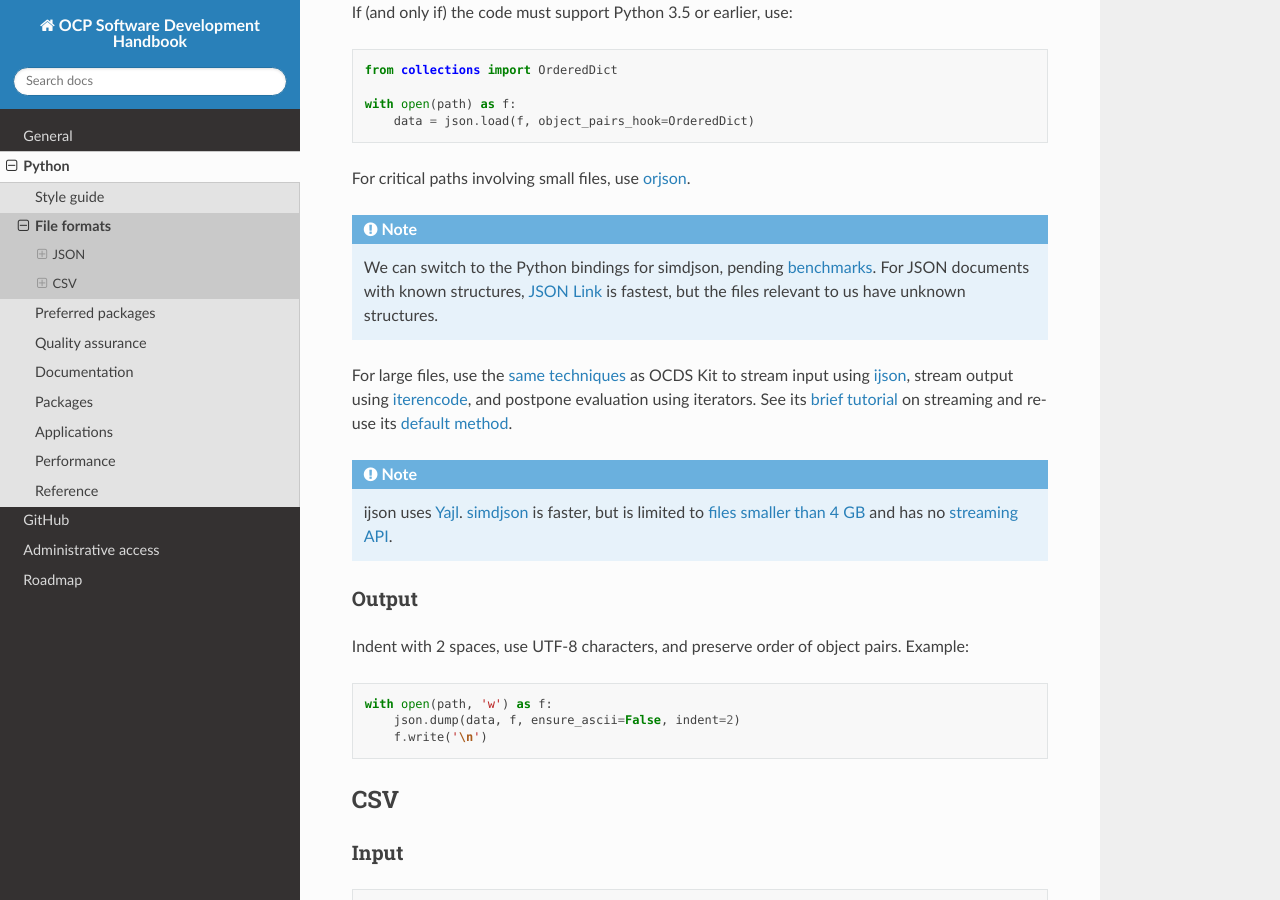
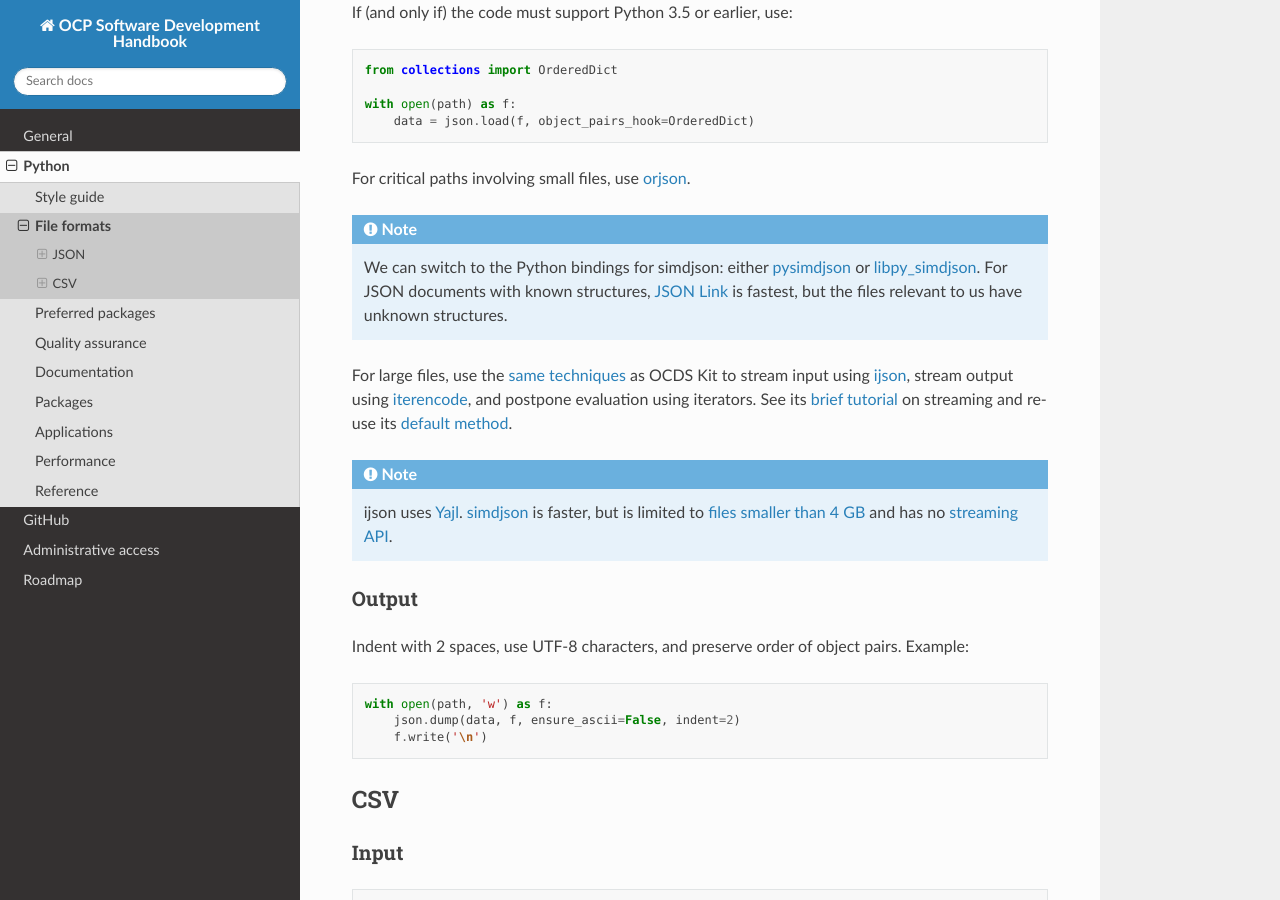
Before and after one commit to open-contracting/software-development-handbook, a Sphinx documentation site: the page built from docs/python/file_formats.rst, in a window 1280 px wide and 900 px high, scrolled down 444 px. Built offline with Sphinx 7.4.7 and the Read the Docs theme 2.0.0, drawn with Linux system fonts in a browser that asks for light colours.

Commit message:
Update links to simdjson

```diff
--- a/docs/python/file_formats.rst
+++ b/docs/python/file_formats.rst
@@ -29,13 +29,13 @@ For critical paths involving small files, use `orjson <https://pypi.org/project/
 
 .. note::
 
-   We can switch to the Python bindings for simdjson, pending `benchmarks <https://github.com/TkTech/pysimdjson/issues/42>`__. For JSON documents with known structures, `JSON Link <https://github.com/beached/daw_json_link>`__ is fastest, but the files relevant to us have unknown structures.
+   We can switch to the Python bindings for simdjson: either `pysimdjson <https://github.com/TkTech/pysimdjson>`__ or `libpy_simdjson <https://github.com/gerrymanoim/libpy_simdjson>`__. For JSON documents with known structures, `JSON Link <https://github.com/beached/daw_json_link>`__ is fastest, but the files relevant to us have unknown structures.
 
 For large files, use the `same techniques <https://ocdskit.readthedocs.io/en/latest/contributing.html#streaming>`__ as OCDS Kit to stream input using `ijson <https://pypi.org/project/ijson/>`__, stream output using `iterencode <https://docs.python.org/3/library/json.html#json.JSONEncoder.iterencode>`__, and postpone evaluation using iterators. See its `brief tutorial <https://ocdskit.readthedocs.io/en/latest/library.html#working-with-streams>`__ on streaming and re-use its `default method <https://ocdskit.readthedocs.io/en/latest/_modules/ocdskit/util.html>`__.
 
 .. note::
 
-   ijson uses `Yajl <http://lloyd.github.io/yajl/>`__. `simdjson <https://simdjson.org>`__ is faster, but is limited to `files smaller than 4 GB <https://github.com/simdjson/simdjson/blob/master/doc/basics.md#newline-delimited-json-ndjson-and-json-lines>`__ and has no `streaming API <https://github.com/simdjson/simdjson/issues/31>`__.
+   ijson uses `Yajl <http://lloyd.github.io/yajl/>`__. `simdjson <https://simdjson.org>`__ is faster, but is limited to `files smaller than 4 GB <https://github.com/simdjson/simdjson/issues/128>`__ and has no `streaming API <https://github.com/simdjson/simdjson/issues/670>`__.
 
 Output
 ~~~~~~
```
